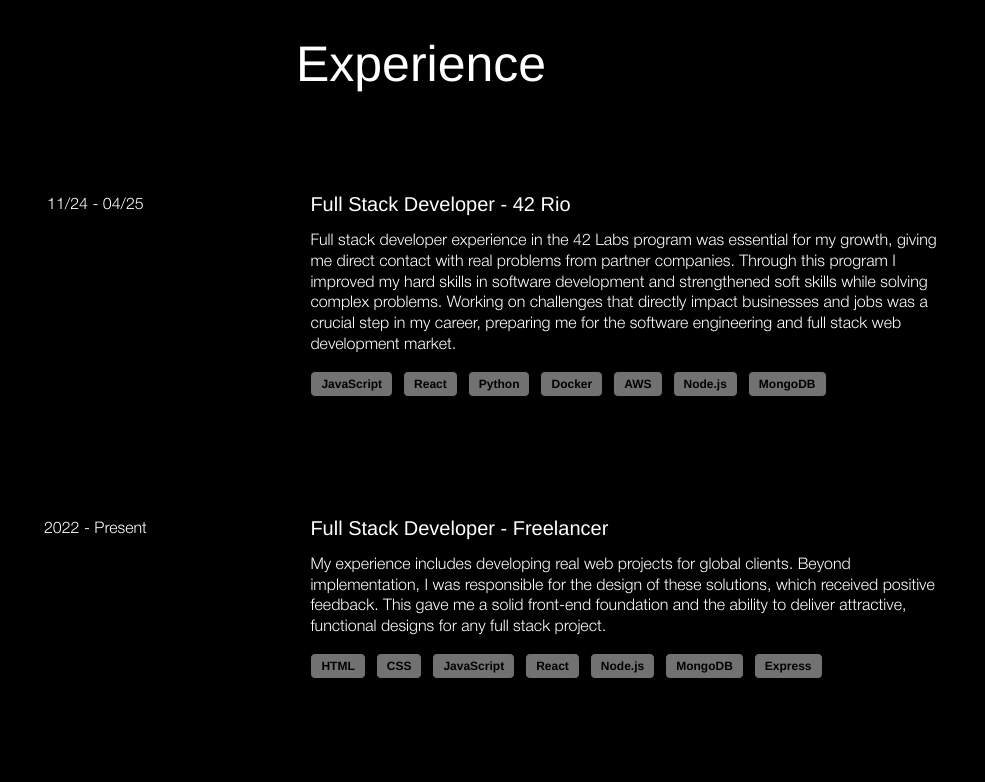
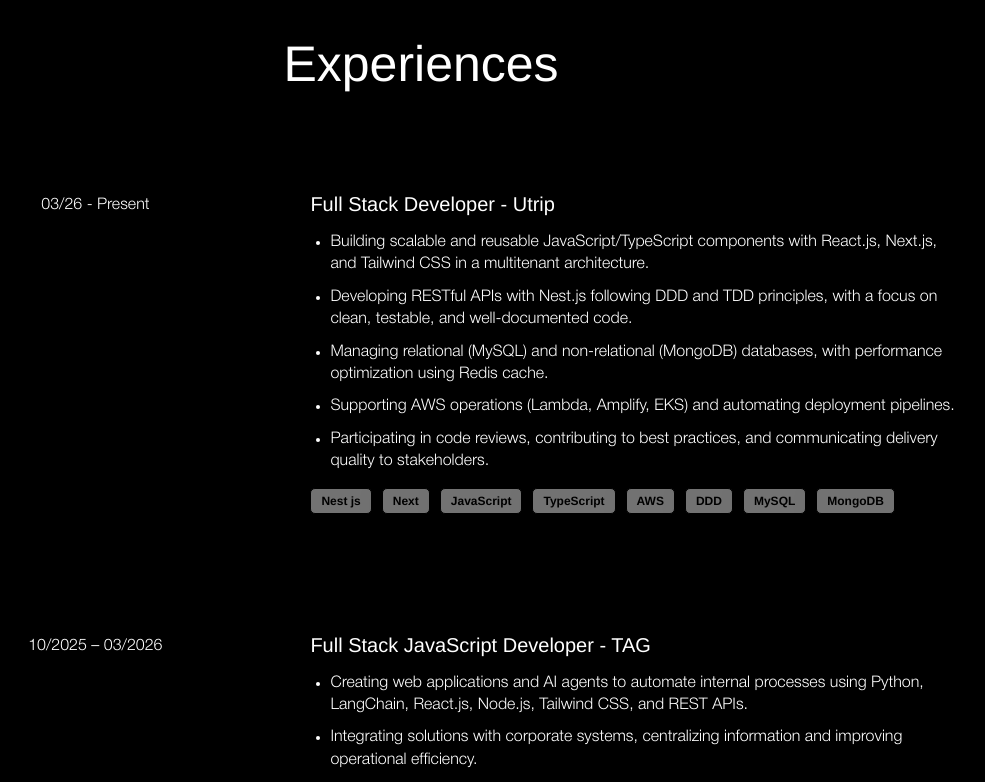
Before and after one commit to RochtBruno/Portfolio, a React (Vite) app: page / in a window 1280 px wide. Shown: the part 980-1762 px from the top of the page, without its empty margins (219-1204 px from the left). Built offline with nearby package versions, Linux system fonts and the light colour scheme; the HTML template or start-up script is replaced by a standard one.

Commit message:
feat: added more experiences and changed texts for better reading

```diff
--- a/src/App.jsx
+++ b/src/App.jsx
@@ -41,7 +41,7 @@
      <Header changeLanguage={changeLanguage}/>
      <Main />
      <Skills/>
-      <h2 className="experience__title">{t('experience.title', 'Experience')}</h2>
+      <h2 className="experience__title">{t('experience.title', 'Experiences')}</h2>
      {
       experiences.map((exp,index) => (
         <Exp key={index} {...exp} />
--- a/src/blocks/experience.css
+++ b/src/blocks/experience.css
@@ -46,6 +46,18 @@
 	line-height: 1.3;
 }
 
+.experience__box-job-topics{
+	margin: 15px 0;
+	padding-left: 20px;
+	display: grid;
+	gap: 10px;
+	line-height: 1.4;
+}
+
+.experience__box-job-topic{
+	color: #fff;
+}
+
 .experience__box-job-skills{
 	display: flex;
 }
@@ -81,4 +93,8 @@
 		width: 100%;
 		padding: 15px 8%;
 	}
+
+	.experience__box-job-topics{
+		padding-left: 18px;
+	}
 }
--- a/src/components/Exp/Exp.jsx
+++ b/src/components/Exp/Exp.jsx
@@ -1,6 +1,13 @@
 import React from 'react'
 
 function Exp({date, title, description, skills}) {
+	const descriptionTopics = typeof description === 'string' && /[•\n]/.test(description)
+		? description
+			.split(/[•\n]+/)
+			.map((item) => item.trim())
+			.filter(Boolean)
+		: []
+
 	return(
 		<>
 			<div className="experience">
@@ -10,9 +17,17 @@
 					</div>
 					<div className="experience__box-info">
 						<p className="experience__box-job-title">{title}</p>
-						<p className="experience__box-job-description">{description}</p>
+						{descriptionTopics.length > 0 ? (
+							<ul className="experience__box-job-topics">
+								{descriptionTopics.map((topic, index) => (
+									<li className="experience__box-job-topic" key={index}>{topic}</li>
+								))}
+							</ul>
+						) : (
+							<p className="experience__box-job-description">{description}</p>
+						)}
 						<div className="experience__box-job-skills">
-							{skills.map((skill,index) => (
+							{Array.isArray(skills) && skills.map((skill,index) => (
 								<p className="experience__box-job-skill" key={index}>{skill}</p>
 							))}
 						</div>
--- a/src/components/Main/Main.jsx
+++ b/src/components/Main/Main.jsx
@@ -1,5 +1,5 @@
 import React from 'react'
-import my_photo from "../../assets/foto__perfil.jpeg"
+import my_photo from "../../assets/foto_perfil_linkedin.png"
 import { useTranslation } from 'react-i18next'
 
 function Main(){
--- a/src/data/experiences.en.json
+++ b/src/data/experiences.en.json
@@ -1,14 +1,20 @@
 [
   {
-    "date": "11/24 - 04/25",
-    "title": "Full Stack Developer - 42 Rio",
-    "description": "Full stack developer experience in the 42 Labs program was essential for my growth, giving me direct contact with real problems from partner companies. Through this program I improved my hard skills in software development and strengthened soft skills while solving complex problems. Working on challenges that directly impact businesses and jobs was a crucial step in my career, preparing me for the software engineering and full stack web development market.",
-    "skills": ["JavaScript", "React", "Python", "Docker", "AWS", "Node.js", "MongoDB"]
+    "date": "03/26 - Present",
+    "title": "Full Stack Developer - Utrip",
+    "description": "• Building scalable and reusable JavaScript/TypeScript components with React.js, Next.js, and Tailwind CSS in a multitenant architecture. • Developing RESTful APIs with Nest.js following DDD and TDD principles, with a focus on clean, testable, and well-documented code. • Managing relational (MySQL) and non-relational (MongoDB) databases, with performance optimization using Redis cache. • Supporting AWS operations (Lambda, Amplify, EKS) and automating deployment pipelines. • Participating in code reviews, contributing to best practices, and communicating delivery quality to stakeholders.",
+    "skills": ["Nest js", "Next", "JavaScript", "TypeScript", "AWS", "DDD", "MySQL", "MongoDB"]
   },
   {
-    "date": "2022 - Present",
-    "title": "Full Stack Developer - Freelancer",
-    "description": "My experience includes developing real web projects for global clients. Beyond implementation, I was responsible for the design of these solutions, which received positive feedback. This gave me a solid front-end foundation and the ability to deliver attractive, functional designs for any full stack project.",
-    "skills": ["HTML", "CSS", "JavaScript", "React", "Node.js", "MongoDB", "Express"]
+    "date": "10/2025 – 03/2026",
+    "title": "Full Stack JavaScript Developer - TAG",
+    "description": "• Creating web applications and AI agents to automate internal processes using Python, LangChain, React.js, Node.js, Tailwind CSS, and REST APIs. • Integrating solutions with corporate systems, centralizing information and improving operational efficiency. • Collaborating cross-functionally with technical and non-technical stakeholders to define features and deliver improvements.",
+    "skills": ["Python", "LangChain", "React.js", "Node.js", "Tailwind CSS", "REST APIs"]
+  },
+  {
+    "date": "11/24 - 04/25",
+    "title": "Full Stack Developer - Wilson Sons",
+    "description": "• Developing full stack solutions with C, C++, Java, and Python, building RESTful APIs and backend applications with Node.js and Java. • Applying clean architecture and DDD concepts; collaborating on multi-service integrations with Git versioning and Docker deployments. • Working in an agile environment, troubleshooting and solving technical issues across the entire application stack.",
+    "skills": ["JavaScript", "React", "Python", "Docker", "AWS", "Node.js", "MongoDB"]
   }
 ]
--- a/src/data/experiences.fr.json
+++ b/src/data/experiences.fr.json
@@ -1,14 +1,20 @@
 [
   {
-    "date": "11/24 - 04/25",
-    "title": "Développeur Full Stack - 42 Rio",
-    "description": "L'expérience en tant que développeur full stack dans le programme 42 Labs a été essentielle pour mon évolution, me donnant un contact direct avec de vrais problèmes d'entreprises partenaires. Grâce à ce programme j'ai amélioré mes compétences techniques en développement logiciel et renforcé mes soft skills en résolvant des problèmes complexes. Travailler sur des défis qui ont un impact direct sur les entreprises et l'emploi a été une étape cruciale dans ma carrière, me préparant au marché du développement web full stack.",
-    "skills": ["JavaScript", "React", "Python", "Docker", "AWS", "Node.js", "MongoDB"]
+    "date": "03/26 - Présent",
+    "title": "Développeur Full Stack - Utrip",
+    "description": "• Développement de composants JavaScript/TypeScript évolutifs et réutilisables avec React.js, Next.js et Tailwind CSS dans une architecture multitenant. • Construction d'API RESTful avec Nest.js en suivant les principes DDD et TDD, avec un accent sur un code propre, testable et bien documenté. • Gestion de bases de données relationnelles (MySQL) et non relationnelles (MongoDB), avec optimisation des performances via le cache Redis. • Support des opérations AWS (Lambda, Amplify, EKS) et automatisation des pipelines de déploiement. • Participation aux code reviews, contribution aux bonnes pratiques et communication de la qualité des livraisons aux parties prenantes.",
+    "skills": ["Nest js", "Next", "JavaScript", "TypeScript", "AWS", "DDD", "MySQL", "MongoDB"]
   },
   {
-    "date": "2022 - Présent",
-    "title": "Développeur Full Stack - Freelance",
-    "description": "Mon expérience inclut le développement de projets web réels pour des clients internationaux. Au-delà de l'implémentation, j'ai aussi conçu le design de ces solutions qui ont reçu des retours positifs. Cela m'a donné une base solide en front-end et la capacité de livrer des interfaces attrayantes et fonctionnelles pour tout projet full stack.",
-    "skills": ["HTML", "CSS", "JavaScript", "React", "Node.js", "MongoDB", "Express"]
+    "date": "10/2025 – 03/2026",
+    "title": "Développeur Full Stack JavaScript - TAG",
+    "description": "• Création d'applications web et d'agents IA pour automatiser des processus internes à l'aide de Python, LangChain, React.js, Node.js, Tailwind CSS et d'API REST. • Intégration de solutions aux systèmes d'entreprise, centralisation des informations et amélioration de l'efficacité opérationnelle. • Collaboration pluridisciplinaire avec des parties prenantes techniques et non techniques pour définir les fonctionnalités et livrer des améliorations.",
+    "skills": ["Python", "LangChain", "React.js", "Node.js", "Tailwind CSS", "API REST"]
+  },
+  {
+    "date": "11/24 - 04/25",
+    "title": "Développeur Full Stack - Wilson Sons",
+    "description": "• Développement de solutions full stack avec C, C++, Java et Python, en construisant des API RESTful et des applications backend avec Node.js et Java. • Application de l'architecture propre et des concepts DDD ; collaboration sur des intégrations multi-services avec gestion de version Git et déploiements Docker. • Travail dans un environnement agile, avec troubleshooting et résolution de problèmes techniques sur l'ensemble de la stack applicative.",
+    "skills": ["JavaScript", "React", "Python", "Docker", "AWS", "Node.js", "MongoDB"]
   }
 ]
--- a/src/data/experiences.json
+++ b/src/data/experiences.json
@@ -1,14 +1,20 @@
 [
   {
-    "date": "11/24 - 04/25",
-    "title": "Full stack developer - 42 rio",
-    "description": "Experiência como desenvolvedor full stack no programa 42 Labs fundamental para o meu desenvolvimento, proporcionando contato direto com problemas reais de empresas parceiras. Através desse programa, pude aprimorar minhas hard skills em desenvolvimento de software e fortalecer minhas soft skills, atuando na resolução de problemas complexos. A vivência com desafios que impactam diretamente negócios e empregos foi um passo crucial na minha carreira, preparando-me para o mercado de trabalho em Engenharia de Software e desenvolvimento web full stack.",
-    "skills": ["JavaScript", "React","Python", "Docker","AWS","Node.js","MongoDB"]
+    "date": "03/26 - Present",
+    "title": "Full stack developer - Utrip",
+    "description": "Desenvolvimento de componentes JavaScript/TypeScript escaláveis e reutilizáveis com React.js, Next.js e Tailwind CSS em arquitetura Multitenant. • Construção de APIs RESTful com Nest.js seguindo padrões DDD e TDD, com foco em código limpo, testável e bem documentado. • Gestão de bancos de dados relacionais (MySQL) e não relacionais (MongoDB), com otimização de performance via cache em Redis. • Suporte a operações em AWS (Lambda, Amplify, EKS) e automação de pipelines de deploy. • Participação em code reviews, contribuição para boas práticas e comunicação da qualidade das entregas aos stakeholders.",
+    "skills": ["Nest js", "Next", "JavaScript", "TypeScript", "AWS", "DDD", "MySQL", "MongoDB"]
   },
   {
-    "date": "2022 - Presente",
-    "title": "Full stack developer - Freelancer",
-    "description": "Minha experiência inclui o desenvolvimento de projetos web reais para clientes globais. Além da implementação, fui responsável pela criação do design dessas soluções, que receberam feedback positivo dos clientes. Essa vivência me proporcionou uma base sólida em desenvolvimento front-end e a capacidade de entregar designs atraentes e funcionais, aplicáveis em qualquer projeto full stack.",
-    "skills": ["HTML", "CSS" , "Javascript", "React", "Node.js", "MongoDB", "Express"]
+    "date": "10/2025 –  03/2026",
+    "title": "Desenvolvedor Full Stack JavaScript - TAG",
+    "description": "• Criação de aplicações web e agentes de IA para automatizar processos internos utilizando Python, LangChain, React.js, Node.js, Tailwind CSS e APIs REST. • Integração de soluções aos sistemas corporativos, centralizando informações e otimizando a eficiência operacional. • Colaboração multidisciplinar com stakeholders técnicos e não técnicos para definição de funcionalidades e entrega de melhorias.",
+    "skills": ["Python","LangChain", "React.js", "Node.js", "Tailwind CSS", "APIs REST"]
+  },
+  {
+    "date": "11/24 - 04/25",
+    "title": "Full stack developer - Wilson Sons",
+    "description": "• Desenvolvimento de soluções full stack com C, C++, Java e Python, construindo APIs RESTful e aplicações backend com Node.js e Java. • Aplicação de arquitetura limpa e conceitos de DDD; colaboração em integrações multi-serviço com versionamento Git e deploy em Docker. • Atuação em ambiente ágil, realizando troubleshooting e resolução de problemas técnicos em toda a stack da aplicação.",
+    "skills": ["JavaScript", "React","Python", "Docker","AWS","Node.js","MongoDB"]
   }
 ]
--- a/src/locales/en.json
+++ b/src/locales/en.json
@@ -2,7 +2,7 @@
     "main": {
         "name": "Bruno Rocha",
         "role": "Full Stack Developer",
-        "description": "I am a full-stack developer focused on creating efficient and scalable web solutions. I have a solid foundation in JavaScript, React, Node.js, Java, Spring Boot, and MongoDB, along with practical experience in full-stack projects, both academic and professional. I am studying Software Engineering at 42 Rio and have also completed complementary training programs with TripleTen and Oracle Next Education (ONE), which strengthened my mastery of front-end and back-end development. I am driven by curiosity and a constant desire to learn. I enjoy problem-solving, thinking about usability, and working in teams to build products that truly work.",
+        "description": "Full Stack developer with experience building scalable web applications using modern frameworks and libraries. I am proficient in JavaScript and TypeScript across the stack, including React.js, Next.js, Node.js, and Nest.js, with solid expertise in RESTful APIs, clean architecture (DDD/TDD), and SQL and NoSQL databases. I have experience working in remote, distributed, and agile environments, collaborating with multidisciplinary teams and communicating technical concepts effectively to both technical and non-technical stakeholders. I am expanding my knowledge of AWS (Lambda, Amplify, EKS) to build scalable cloud solutions.",
         "download": "Download Resume"
     }
 }
--- a/src/locales/fr.json
+++ b/src/locales/fr.json
@@ -2,7 +2,7 @@
     "main": {
         "name": "Bruno Rocha",
         "role": "Développeur full stack",
-        "description": "Je suis un développeur full stack spécialisé dans la création de solutions web efficaces et évolutives. Je possède de solides bases en JavaScript, React, Node.js, Java, Spring Boot et MongoDB, ainsi qu'une expérience pratique sur des projets full stack, tant académiques que professionnels. J'étudie l'ingénierie du logiciel à 42 Rio et j'ai également suivi des formations complémentaires chez TripleTen et Oracle Next Education (ONE), ce qui a renforcé ma maîtrise du développement front-end et back-end. Je suis motivé par la curiosité et une volonté constante d'apprendre. J'aime résoudre des problèmes, réfléchir à l'utilisabilité et travailler en équipe pour construire des produits qui fonctionnent vraiment.",
+        "description": "Développeur full stack spécialisé dans la création de solutions web efficaces et évolutives. Je possède de solides bases en JavaScript, React, Node.js, Java, Spring Boot et MongoDB, ainsi qu'une expérience pratique sur des projets full stack, tant académiques que professionnels. J'étudie l'ingénierie du logiciel à 42 Rio et j'ai également suivi des formations complémentaires chez TripleTen et Oracle Next Education (ONE), ce qui a renforcé ma maîtrise du développement front-end et back-end. Je suis motivé par la curiosité et une volonté constante d'apprendre. J'aime résoudre des problèmes, réfléchir à l'utilisabilité et travailler en équipe pour construire des produits qui fonctionnent vraiment.",
         "download": "Télécharger mon CV"
     }
 }
--- a/src/locales/pt.json
+++ b/src/locales/pt.json
@@ -2,7 +2,7 @@
     "main":{
         "name": "Bruno Rocha",
         "role": "Desenvolvedor full stack",
-        "description": "Sou desenvolvedor full stack com foco em criar soluções web eficientes e escaláveis. Tenho uma base sólida em JavaScript, React, Node.js, Java, Spring Boot e MongoDB, além de experiência prática com projetos full stack, tanto acadêmicos quanto profissionais.Estudo Engenharia de Software na 42 Rio e já participei de formações complementares pela TripleTen e Oracle Next Education (ONE), o que fortaleceu meu domínio do front-end e back-end.Sou movido pela curiosidade e pela vontade constante de aprender. Gosto de resolver problemas, pensar em usabilidade e trabalhar em equipe para construir produtos que realmente funcionem.",
+        "description": "Desenvolvedor JavaScript Full Stack com experiência na construção de aplicações web escaláveis utilizando frameworks e bibliotecas modernas. Proficiente em JavaScript e TypeScript em toda a stack React.js, Next.js, Node.js, Nest.js com sólida expertise em APIs RESTful, arquitetura limpa (DDD/TDD) e bancos de dados SQL e NoSQL. Experiente em ambientes remotos, distribuídos e ágeis, colaborando com equipes multidisciplinares e comunicando conceitos técnicos de forma eficaz para stakeholders técnicos e não técnicos. Expandindo conhecimentos em AWS (Lambda, Amplify, EKS) para soluções escaláveis em nuvem.",
         "download": "Baixar currículo"
     }
 }
```
Also changed, not shown: src/assets/foto_perfil_linkedin.png (added).
